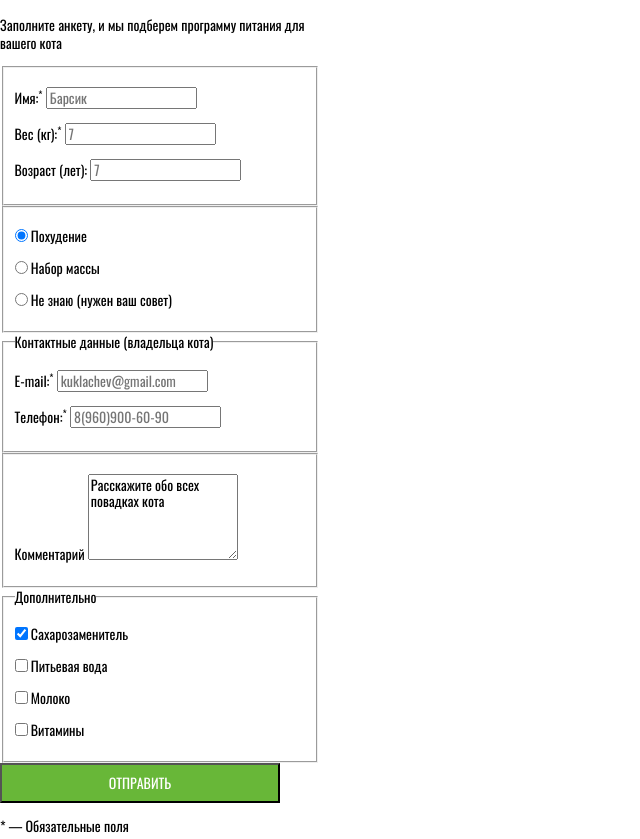
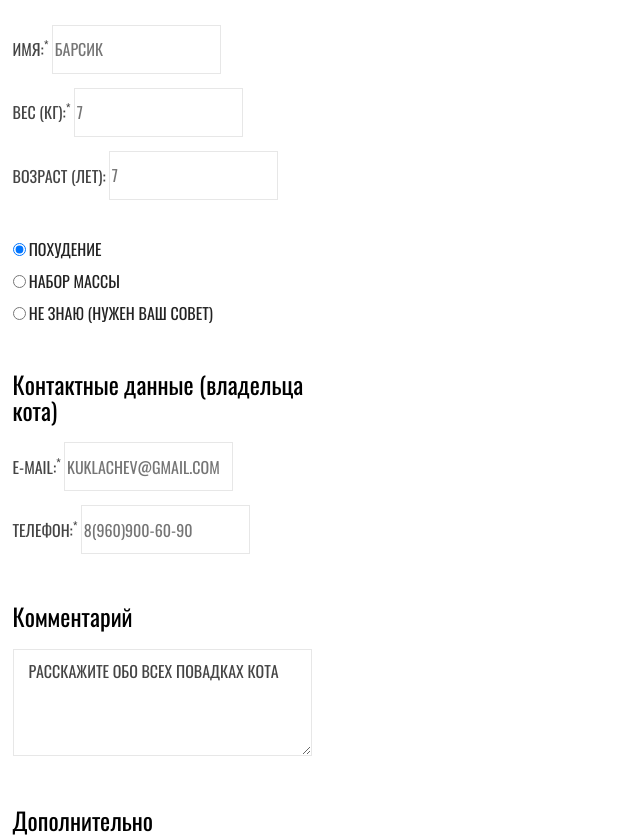
Before and after one commit to ElenaTrifon/259101-cat-energy-21, a website: page source/form.html in a window 1280 px wide. Shown: the part 288-1127 px from the top of the page, without its empty margins (0-640 px from the left). Drawn offline with nearby package versions, Linux system fonts and the light colour scheme; files that its build step writes are made by us from their sources; files whose address does not match are found by name.

Commit message:
Стилизация страницы формы

```diff
--- a/source/form.html
+++ b/source/form.html
@@ -10,7 +10,7 @@
 <body class="page">
   <header class="page-header">
     <a class="page-header__logo" title="Cat Energy">
-      <img src="https://via.placeholder.com/150x150" width="150" height="150" alt="Кэт энерджи">
+      <img src="img/logo-2.svg" width="191px" height="38px" alt="Кэт энерджи">
     </a>
     <nav class="main-nav">
       <button class="main-nav__toggle" type="button" aria-label="Открыть/закрыть меню"></button>
@@ -31,14 +31,14 @@
   </header>
   <main>
     <div class="form-description">
-      <h1 class="form-description__title">Подбор программы</h1>
+      <h1 class="form-description__title title">Подбор программы</h1>
       <p class="form-description__preview">Заполните анкету, и мы подберем программу питания для вашего кота</p>
     </div>
     <section class="form-preview">
       <h2 class="visually-hidden">Форма ввода данных</h2>
       <form class="form" action="https://echo.htmlacademy.ru" method="post" target="_blank">
         <div class="form__data">
-          <fieldset class="form__info">
+          <fieldset class="form__info form-border">
             <legend class="visually-hidden">Информация о коте</legend>
             <p class="form__info-item">
               <label class="form__info-label form__label" for="login-cat">Имя:<sup>*</sup></label>
@@ -53,63 +53,63 @@
               <input class="form__info-input form__input" id="years-cat" type="number" name="years" placeholder="7">
             </p>
           </fieldset>
-          <fieldset class="form__program">
+          <fieldset class="form__program form-border">
             <legend class="visually-hidden">Выбор программы питания</legend>
             <p class="form__program-item">
               <input class="form__input-radio" type="radio" name="program" value="pgogram-slim" id="figure-slim"
                 checked>
-              <label class="form__label-radio" for="figure-slim">Похудение</label>
+              <label class="form__label-radio form__label" for="figure-slim">Похудение</label>
             </p>
             <p class="form__program-item">
               <input class="form__input-radio" type="radio" name="program" value="pgogram-fat" id="figure-fat">
-              <label class="form__label-radio" for="figure-fat">Набор массы</label>
+              <label class="form__label-radio form__label" for="figure-fat">Набор массы</label>
             </p>
             <p class="form__program-item">
               <input class="form__input-radio" type="radio" name="program" value="program-unknown" id="figure-unknown">
-              <label class="form__label-radio" for="figure-unknown">Не знаю (нужен ваш совет)</label>
+              <label class="form__label-radio form__label" for="figure-unknown">Не знаю (нужен ваш совет)</label>
             </p>
           </fieldset>
         </div>
-        <fieldset class="form__contacts">
+        <fieldset class="form__contacts form-border">
           <legend class="form__contacts-legend legend">Контактные данные (владельца кота)</legend>
           <div class="form__contacts-wrapper">
             <p class="form__contacts-item">
               <label class="form__contacts-label form__label" for="login-email">E-mail:<sup>*</sup></label>
-              <input class="form__contacts-input form__input" id="login-email" type="email" name="email" placeholder="kuklachev@gmail.com"
+              <input class="form__contacts-input--email form__input" id="login-email" type="email" name="email" placeholder="kuklachev@gmail.com"
                 required>
             </p>
             <p class="form__contacts-item">
               <label class="form__contacts-label form__label" for="login-phone">Телефон:<sup>*</sup></label>
-              <input class="form__contacts-input form__input" id="login-phone" type="number" name="phone" placeholder="8(960)900-60-90"
+              <input class="form__contacts-input--phone form__input" id="login-phone" type="number" name="phone" placeholder="8(960)900-60-90"
                 required>
             </p>
           </div>
         </fieldset>
-        <fieldset class="form__comments">
-          <legend class="visually-hidden">Комментарий</legend>
+        <fieldset class="form__comments form-border">
+          <legend class="form__comments-legend legend">Комментарий</legend>
           <p class="form__comments-item">
-            <label class="form__comments-label" for="user-comment">Комментарий</label>
+            <label class="visually-hidden" for="user-comment">Комментарий</label>
             <textarea class="form__comments-text" id="user-comment" type="text"
               rows="5">Расскажите обо всех повадках кота</textarea>
           </p>
         </fieldset>
-        <fieldset class="form__more">
+        <fieldset class="form__more form-border">
           <legend class="form__more-legend legend">Дополнительно</legend>
           <p class="form__more-item">
             <input class="form__more-label" type="checkbox" name="sweetener" id="check-sweetener" checked>
-            <label class="form__more-input" for="check-sweetener">Сахарозаменитель</label>
+            <label class="form__more-input form__label" for="check-sweetener">Сахарозаменитель</label>
           </p>
           <p class="form__more-item">
             <input class="form__more-label" type="checkbox" name="water" id="check-water">
-            <label class="form__more-input" for="check-water">Питьевая вода</label>
+            <label class="form__more-input form__label" for="check-water">Питьевая вода</label>
           </p>
           <p class="form__more-item">
             <input class="form__more-label" type="checkbox" name="milk" id="check-milk">
-            <label class="form__more-input" for="check-milk">Молоко</label>
+            <label class="form__more-input form__label" for="check-milk">Молоко</label>
           </p>
           <p class="form__more-item">
             <input class="form__more-label" type="checkbox" name="vitamins" id="check-vitamins">
-            <label class="form__more-input" for="check-vitamins">Витамины</label>
+            <label class="form__more-input form__label" for="check-vitamins">Витамины</label>
           </p>
         </fieldset>
         <div class="form__send">
@@ -124,31 +124,31 @@
         <address class="map-contacts__adress">ул. Большая Конюшенная, д. 19/8 Санкт-Петербург</address>
       </div>
       <div class="map-contacts__map">
-        <img src="https://via.placeholder.com/150x150" width="150" height="150" alt="Кэт энерджи">
+        <img src="img/location.jpg" width="320px" height="362px" alt="Карта">
       </div>
     </section>
   </main>
   <footer class="page-footer">
-    <div class="page-footer__wrapper">
+    <div class="page-footer__wrapper wrapper">
       <a class="page-footer__logo">
-        <img src="https://via.placeholder.com/150x150" width="150" height="150" alt="Кэт энерджи">
+        <img src="img/footer-logo.svg" width="128px" height="24px" alt="Кэт энерджи">
       </a>
       <ul class="page-footer__social-list social">
         <li class="social__item">
-          <a class="social__link" href="https://vk.com/htmlacademy">Мы в Вконтакте</a>
+          <a class="social__link social__link--vk" href="https://vk.com/htmlacademy" aria-label="Мы в Вконтакте"></a>
         </li>
         <li class="social__item">
-          <a class="social__link" href="https://www.instagram.com/htmlacademy">Мы в
-            Инстаграме</a>
+          <a class="social__link social__link--inst" href="https://www.instagram.com/htmlacademy" aria-label="Мы в
+          Инстаграме"></a>
         </li>
         <li class="social__item">
-          <a class="social__link" href="https://www.facebook.com/htmlacademy">Мы в
-            Фейсбуке</a>
+          <a class="social__link social__link--fb" href="https://www.facebook.com/htmlacademy" aria-label="Мы в
+          Фейсбуке"></a>
         </li>
       </ul>
       <a class="page-footer__copyright copyright" href="https://htmlacademy.ru/intensive/adaptive"><span
-          class="copyright__link">HTML Academy</span><img src="https://via.placeholder.com/150x150" width="150"
-          height="150" alt="HTML Academy"></a>
+          class="copyright__link">HTML Academy</span><img src="img/footer-logo-html.svg" width="27px"
+          height="34px" alt="HTML Academy"></a>
     </div>
   </footer>
 </body>
--- /dev/null
+++ b/source/sass/blocks/form-description.scss
@@ -0,0 +1,17 @@
+.form-description {
+  width: 280px;
+}
+
+.form-description__title {
+  font-size: 36px;
+  line-height: 1;
+  margin-top: 27px;
+}
+
+.form-description__preview {
+  font-size: 14px;
+  line-height: 1.28;
+  font-weight: 400;
+  text-transform: uppercase;
+  margin-top: 37px;
+}
--- /dev/null
+++ b/source/sass/blocks/form-preview.scss
@@ -0,0 +1,80 @@
+.form-border {
+  border: none;
+}
+
+.form__info {
+  width: 280px;
+  margin-top: 39px;
+}
+
+.form__label {
+  font-size: 16px;
+  line-height: 1.12;
+  font-weight: 400;
+  text-transform: uppercase;
+  color: $text-gray;
+}
+
+.form__input {
+  font-size: 16px;
+  line-height: 1.12;
+  font-weight: 400;
+  text-transform: uppercase;
+  color: $text-gray;
+  border: 1px solid $border-gray;
+  height: 45px;
+}
+
+.form__program {
+  width: 280px;
+}
+
+.form__label-radio {
+  color: $text-dark-gray;
+}
+
+.legend {
+  font-size: 24px;
+  line-height: 1.08;
+  font-weight: 400;
+}
+
+.form__contacts {
+  margin-top: 26px;
+}
+
+.form__contacts-wrapper {
+  width: 280px;
+}
+
+.form__comments {
+  margin-top: 27px;
+}
+
+.form__comments-text {
+  font-family: $font-oswald;
+  font-size: 16px;
+  line-height: 1.12;
+  color: $text-gray;
+  text-transform: uppercase;
+  width: 280px;
+  border: 1px solid $border-gray;
+  padding-top: 13px;
+  padding-left: 15px;
+}
+
+.form__more {
+  margin-top: 27px;
+}
+
+.form__send-button {
+  border: none;
+}
+
+.form__send-field {
+  font-family: $font-arial;
+  font-size: 14px;
+  line-height: 1.14;
+  font-weight: 400;
+  text-align: center;
+}
--- a/source/sass/style.scss
+++ b/source/sass/style.scss
@@ -13,3 +13,5 @@
 @import "blocks/example.scss";
 @import "blocks/map-contacts.scss";
 @import "blocks/page-footer.scss";
+@import "blocks/form-description.scss";
+@import "blocks/form-preview.scss";
--- a/source/sass/variables.scss
+++ b/source/sass/variables.scss
@@ -16,6 +16,7 @@ $text-darkness-gray: #111111;
 $text-dark-gray: #222222;
 $link-gray: #919191;
 $border-error: #ff8282;
+$border-gray: #e7e7e7;
 
 /* Animations */
 $default-transition: 0.3s ease-in-out;
```
Also changed, not shown: source/index.html (+1 -1 lines), source/img/icon_email.svg (added), source/img/icon_phone.svg (added).
